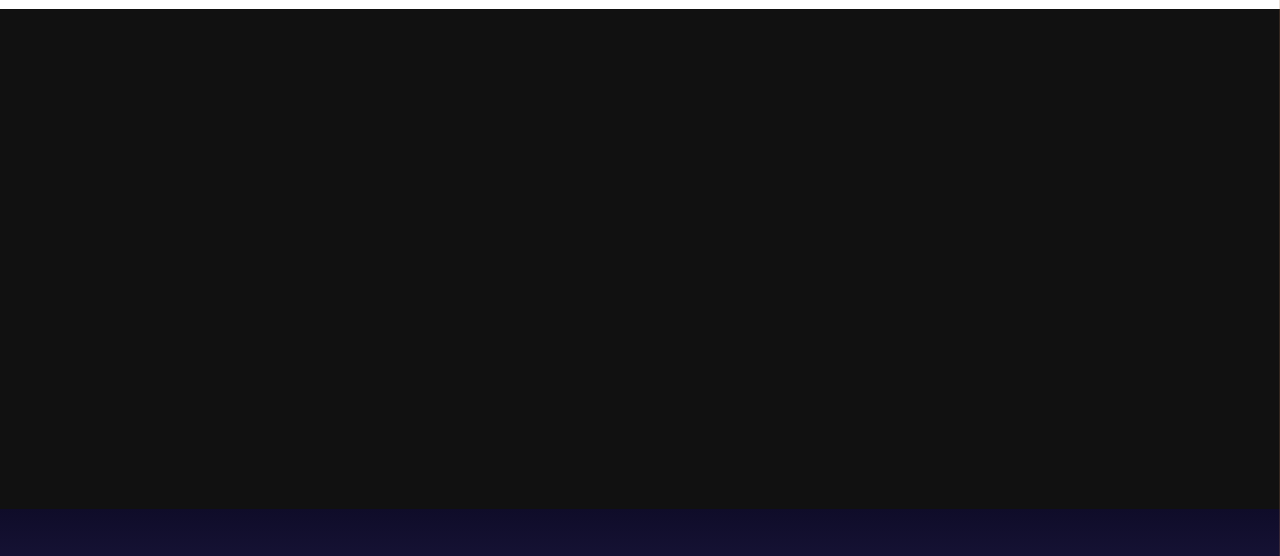
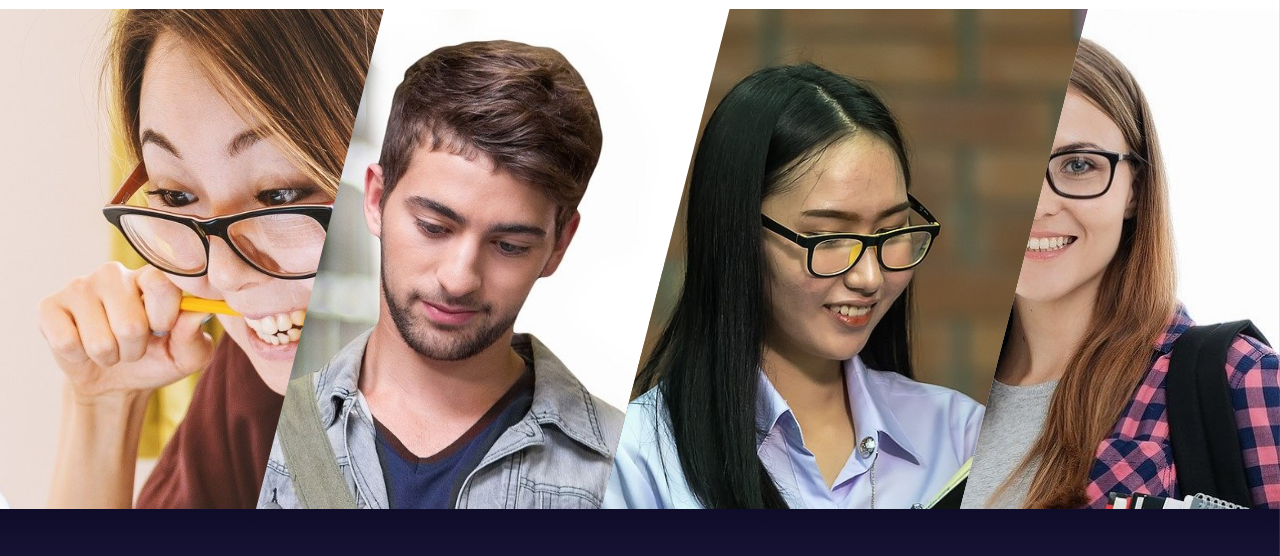
Before and after one commit to abdu-rr-asheed/royalSC, a plain HTML site: page index.html in a window 1280 px wide. Shown: the part 76-632 px from the top of the page. Drawn offline with nearby package versions, Linux system fonts and the light colour scheme; the site is published under a folder, as on GitHub Pages, so addresses that start at the root find nothing.

Commit message:
background img added

```diff
--- a/css/main.css
+++ b/css/main.css
@@ -365,7 +365,7 @@ nav button.active {
   position: relative;
   width: 100vw;
   height: 500px;
-  background: url(/images/img8.jpg);
+  background: url(./../images/img8.jpg);
   background-size: cover;
 }
 .Slider .container .clip {
@@ -378,22 +378,22 @@ nav button.active {
 }
 
 .Slider .container .clip.clip1 {
-  background: url(/images/img8.jpg);
+  background: url(./../images/img8.jpg);
   background-size: cover;
   clip-path: polygon(0 0, 30% 0, 20% 100%, 0% 100%);
 }
 .Slider .container .clip.clip2 {
-  background: url(/images/img11.jpg);
+  background: url(./../images/img11.jpg);
   background-size: cover;
   clip-path: polygon(30% 0, 57% 0, 47% 100%, 20% 100%);
 }
 .Slider .container .clip.clip3 {
-  background: url(/images/img10.jpg);
+  background: url(./../images/img10.jpg);
   background-size: cover;
   clip-path: polygon(57% 0, 85% 0, 75% 100%, 47% 100%);
 }
 .Slider .container .clip.clip4 {
-  background: url(/images/img12.jpg);
+  background: url(./../images/img12.jpg);
   background-size: cover;
   clip-path: polygon(85% 0, 100% 0, 100% 100%, 75% 100%);
 }
```
